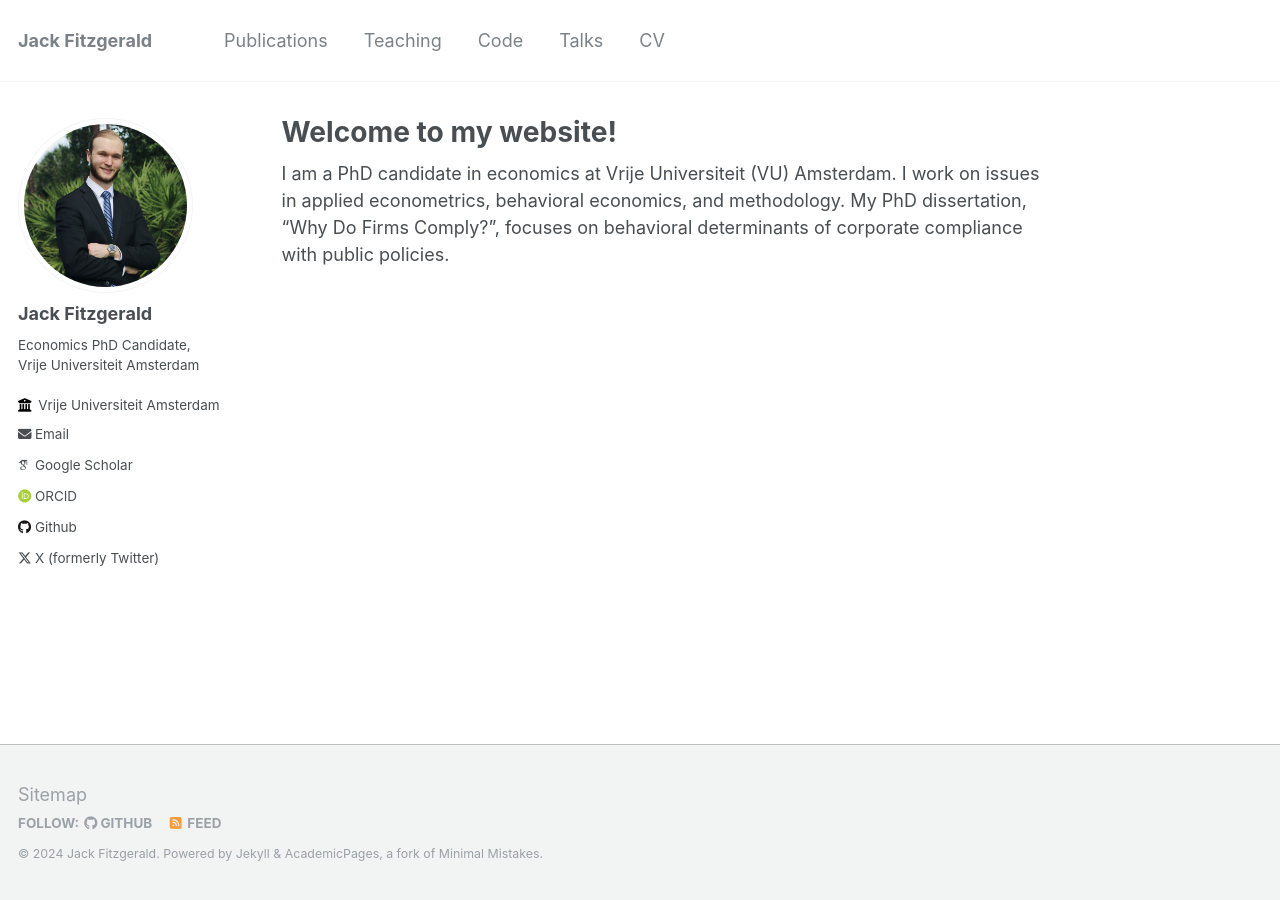
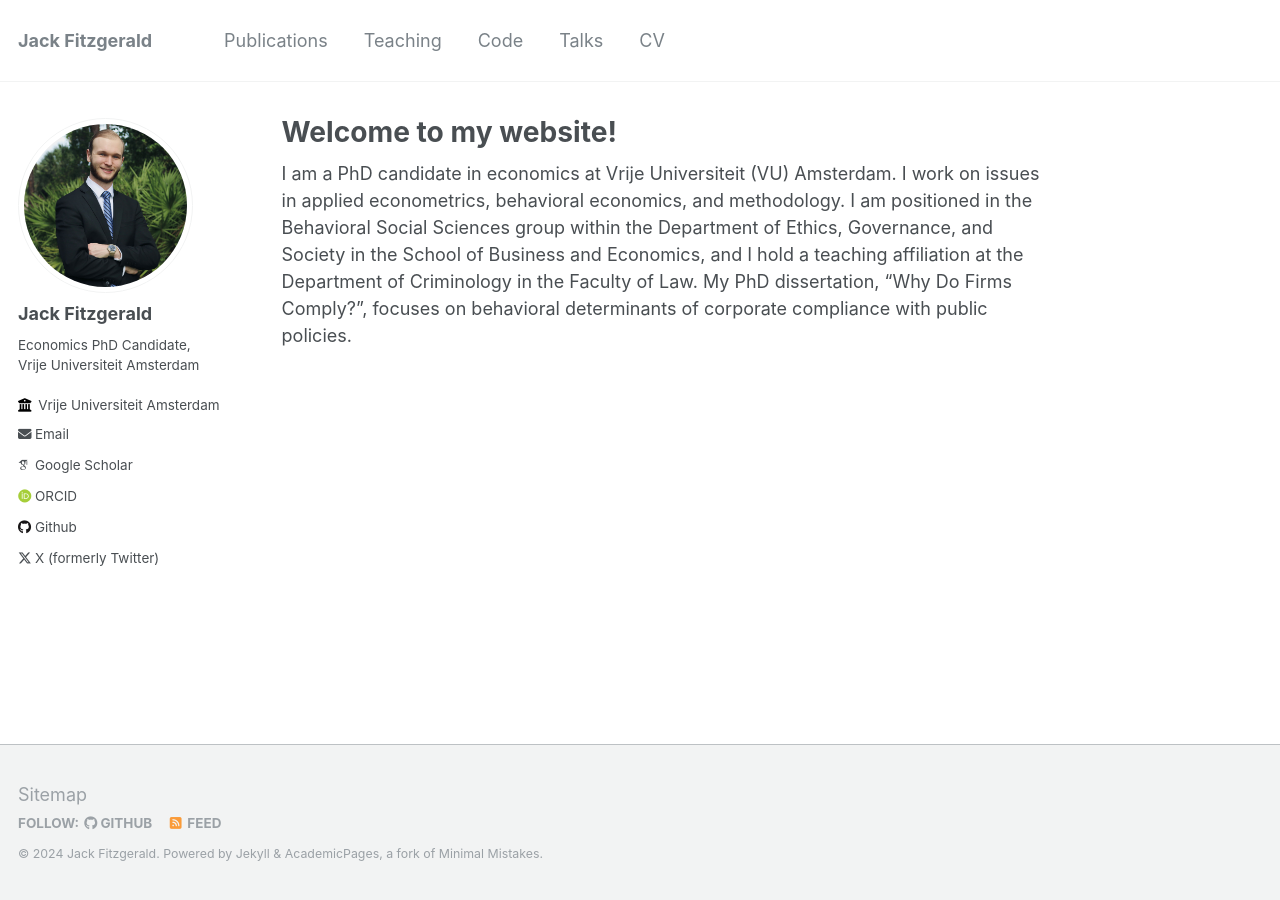
Before and after one commit to jack-fitzgerald/jack-fitzgerald.github.io, a Jekyll site: the page built from _pages/about.md, in a window 1280 px wide. Built offline with Jekyll 4.4.1, drawn with Linux system fonts in a browser that asks for light colours; some web fonts are replaced.

Commit message:
Update about.md

```diff
--- a/_pages/about.md
+++ b/_pages/about.md
@@ -7,4 +7,4 @@ redirect_from:
   - /about.html
 ---
 
-I am a PhD candidate in economics at Vrije Universiteit (VU) Amsterdam. I work on issues in applied econometrics, behavioral economics, and methodology. My PhD dissertation, "Why Do Firms Comply?", focuses on behavioral determinants of corporate compliance with public policies.
+I am a PhD candidate in economics at Vrije Universiteit (VU) Amsterdam. I work on issues in applied econometrics, behavioral economics, and methodology. I am positioned in the Behavioral Social Sciences group within the Department of Ethics, Governance, and Society in the School of Business and Economics, and I hold a teaching affiliation at the Department of Criminology in the Faculty of Law. My PhD dissertation, "Why Do Firms Comply?", focuses on behavioral determinants of corporate compliance with public policies.
```
